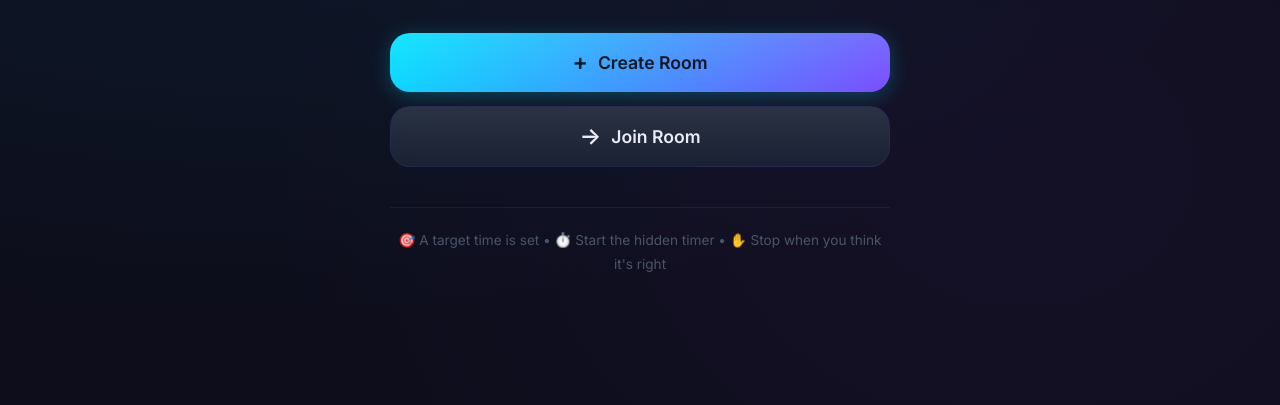
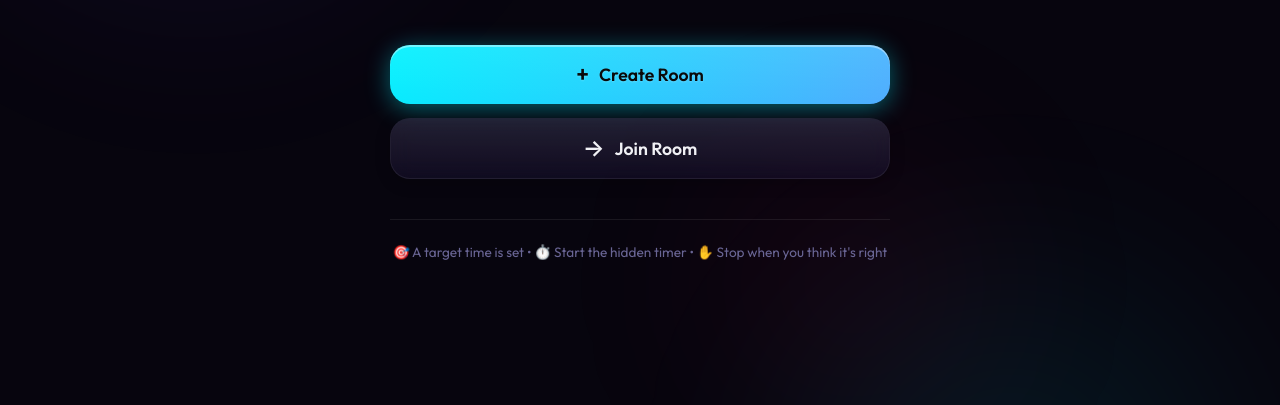
Before and after one commit to Snavetech/timer-challenge, a website: page public/index.html in a window 1280 px wide. Shown: the part 395-800 px from the top of the page. Drawn offline with nearby package versions, Linux system fonts and the light colour scheme; no server answers.

Commit message:
Redesign UI to Midnight Aurora Glassmorphism theme

```diff
--- a/public/css/style.css
+++ b/public/css/style.css
@@ -4,47 +4,47 @@
 
 /* ─── CSS Custom Properties ─── */
 :root {
-  --bg-primary: #0a0e1a;
-  --bg-secondary: #111827;
-  --bg-card: rgba(17, 24, 39, 0.85);
-  --bg-card-solid: #141c2e;
-  --bg-input: rgba(30, 41, 59, 0.7);
-  --border-subtle: rgba(99, 102, 241, 0.15);
-  --border-glow: rgba(0, 229, 255, 0.3);
-
-  --accent: #00e5ff;
-  --accent-dim: rgba(0, 229, 255, 0.15);
-  --accent-2: #7c4dff;
-  --accent-2-dim: rgba(124, 77, 255, 0.15);
-  --accent-gradient: linear-gradient(135deg, #00e5ff, #7c4dff);
-
-  --success: #00e676;
-  --success-dim: rgba(0, 230, 118, 0.12);
-  --warning: #ffab00;
-  --warning-dim: rgba(255, 171, 0, 0.12);
-  --danger: #ff1744;
-  --danger-dim: rgba(255, 23, 68, 0.12);
-
-  --text: #e8eaf6;
-  --text-muted: #7986cb;
-  --text-dim: #4a5568;
-
-  --font-body: 'Inter', system-ui, -apple-system, sans-serif;
-  --font-mono: 'JetBrains Mono', 'Fira Code', monospace;
+  --bg-primary: #07050e;
+  --bg-secondary: #130f25;
+  --bg-card: rgba(25, 20, 48, 0.4);
+  --bg-card-solid: #1b1633;
+  --bg-input: rgba(30, 24, 60, 0.4);
+  --border-subtle: rgba(255, 255, 255, 0.08);
+  --border-glow: rgba(0, 242, 254, 0.3);
+
+  --accent: #00f2fe;
+  --accent-dim: rgba(0, 242, 254, 0.15);
+  --accent-2: #ff0844;
+  --accent-2-dim: rgba(255, 8, 68, 0.15);
+  --accent-gradient: linear-gradient(135deg, #00f2fe 0%, #4facfe 100%);
+
+  --success: #00f260;
+  --success-dim: rgba(0, 242, 96, 0.12);
+  --warning: #f6d365;
+  --warning-dim: rgba(246, 211, 101, 0.12);
+  --danger: #ff0844;
+  --danger-dim: rgba(255, 8, 68, 0.12);
+
+  --text: #f0f0f5;
+  --text-muted: #a4a1c5;
+  --text-dim: #696594;
+
+  --font-body: 'Outfit', system-ui, -apple-system, sans-serif;
+  --font-mono: 'Space Mono', 'JetBrains Mono', 'Fira Code', monospace;
 
   --radius-sm: 8px;
   --radius-md: 14px;
   --radius-lg: 20px;
-  --radius-xl: 28px;
+  --radius-xl: 32px;
   --radius-full: 9999px;
 
-  --shadow-glow: 0 0 30px rgba(0, 229, 255, 0.15);
-  --shadow-card: 0 8px 32px rgba(0, 0, 0, 0.3);
-  --shadow-elevated: 0 16px 64px rgba(0, 0, 0, 0.4);
+  --shadow-glow: 0 0 40px rgba(0, 242, 254, 0.2);
+  --shadow-card: 0 16px 40px rgba(0, 0, 0, 0.4);
+  --shadow-elevated: 0 24px 80px rgba(0, 0, 0, 0.6);
 
   --transition-fast: 150ms ease;
-  --transition-base: 250ms ease;
-  --transition-slow: 400ms cubic-bezier(0.16, 1, 0.3, 1);
+  --transition-base: 300ms cubic-bezier(0.2, 0.8, 0.2, 1);
+  --transition-slow: 500ms cubic-bezier(0.16, 1, 0.3, 1);
 }
 
 /* ─── Reset & Base ─── */
@@ -76,17 +76,51 @@
   position: fixed;
   inset: 0;
   z-index: 0;
-  background:
-    radial-gradient(ellipse 80% 60% at 20% 30%, rgba(0, 229, 255, 0.06), transparent),
-    radial-gradient(ellipse 60% 80% at 80% 70%, rgba(124, 77, 255, 0.06), transparent),
-    radial-gradient(ellipse 100% 100% at 50% 50%, var(--bg-primary), var(--bg-primary));
-  animation: bgShift 20s ease infinite alternate;
-}
-
-@keyframes bgShift {
-  0% { filter: hue-rotate(0deg); }
-  50% { filter: hue-rotate(15deg); }
-  100% { filter: hue-rotate(-10deg); }
+  background: var(--bg-primary);
+  overflow: hidden;
+}
+
+.orb {
+  position: absolute;
+  border-radius: 50%;
+  filter: blur(80px);
+  opacity: 0.5;
+  animation: floatOrb 20s infinite alternate cubic-bezier(0.4, 0, 0.2, 1);
+}
+
+.orb-1 {
+  width: 600px;
+  height: 600px;
+  background: radial-gradient(circle, rgba(124, 77, 255, 0.3) 0%, rgba(124, 77, 255, 0) 70%);
+  top: -200px;
+  left: -200px;
+  animation-delay: 0s;
+}
+
+.orb-2 {
+  width: 700px;
+  height: 700px;
+  background: radial-gradient(circle, rgba(0, 242, 254, 0.2) 0%, rgba(0, 242, 254, 0) 70%);
+  bottom: -300px;
+  right: -100px;
+  animation-delay: -5s;
+}
+
+.orb-3 {
+  width: 500px;
+  height: 500px;
+  background: radial-gradient(circle, rgba(255, 8, 68, 0.15) 0%, rgba(255, 8, 68, 0) 70%);
+  top: 40%;
+  left: 50%;
+  transform: translate(-50%, -50%);
+  animation-delay: -10s;
+}
+
+@keyframes floatOrb {
+  0% { transform: translate(0, 0) scale(1); }
+  33% { transform: translate(100px, 50px) scale(1.1); }
+  66% { transform: translate(-50px, 150px) scale(0.9); }
+  100% { transform: translate(0, 0) scale(1); }
 }
 
 /* ─── App Container ─── */
@@ -246,30 +280,35 @@
 
 .btn-primary {
   background: var(--accent-gradient);
-  color: #0a0e1a;
-  box-shadow: 0 4px 20px rgba(0, 229, 255, 0.25);
+  color: #000;
+  box-shadow: 0 4px 24px rgba(0, 242, 254, 0.4), inset 0 2px 0 rgba(255,255,255,0.4);
+  text-shadow: 0 1px 2px rgba(255,255,255,0.2);
 }
 
 .btn-primary:hover {
-  transform: translateY(-2px);
-  box-shadow: 0 6px 30px rgba(0, 229, 255, 0.35);
+  transform: translateY(-3px) scale(1.02);
+  box-shadow: 0 8px 32px rgba(0, 242, 254, 0.6), inset 0 2px 0 rgba(255,255,255,0.5);
 }
 
 .btn-primary:active {
-  transform: translateY(0);
+  transform: translateY(0) scale(0.98);
+  box-shadow: 0 2px 10px rgba(0, 242, 254, 0.3);
 }
 
 .btn-secondary {
   background: var(--bg-input);
   color: var(--text);
   border: 1px solid var(--border-subtle);
-  backdrop-filter: blur(10px);
+  backdrop-filter: blur(12px);
+  -webkit-backdrop-filter: blur(12px);
+  box-shadow: 0 4px 16px rgba(0,0,0,0.2);
 }
 
 .btn-secondary:hover {
-  border-color: var(--accent);
-  background: rgba(0, 229, 255, 0.08);
+  border-color: rgba(255,255,255,0.2);
+  background: rgba(255,255,255,0.05);
   transform: translateY(-2px);
+  box-shadow: 0 6px 20px rgba(0,0,0,0.3), 0 0 15px var(--accent-dim);
 }
 
 .btn-accent {
@@ -326,12 +365,13 @@
    ═══════════════════════════════════════════ */
 
 .card {
-  background: var(--bg-card);
-  border: 1px solid var(--border-subtle);
+  background: linear-gradient(145deg, rgba(30, 24, 60, 0.6) 0%, rgba(19, 15, 37, 0.8) 100%);
+  border: 1px solid rgba(255, 255, 255, 0.08);
   border-radius: var(--radius-xl);
   padding: 36px;
-  backdrop-filter: blur(20px);
-  box-shadow: var(--shadow-card);
+  backdrop-filter: blur(30px);
+  -webkit-backdrop-filter: blur(30px);
+  box-shadow: var(--shadow-card), inset 0 1px 0 rgba(255, 255, 255, 0.1);
   width: 100%;
 }
 
@@ -927,21 +967,23 @@
   flex-direction: column;
   align-items: center;
   justify-content: center;
-  padding: 20px 36px;
-  background: rgba(0, 229, 255, 0.04);
-  border: 1px solid rgba(0, 229, 255, 0.12);
+  padding: 30px 48px;
+  background: linear-gradient(145deg, rgba(30, 24, 60, 0.4) 0%, rgba(19, 15, 37, 0.6) 100%);
+  border: 1px solid rgba(255, 255, 255, 0.1);
   border-radius: var(--radius-xl);
-  backdrop-filter: blur(10px);
+  backdrop-filter: blur(20px);
+  -webkit-backdrop-filter: blur(20px);
+  box-shadow: 0 10px 40px rgba(0,0,0,0.3), inset 0 2px 20px rgba(0, 242, 254, 0.1);
 }
 
 .live-timer-value {
   font-family: var(--font-mono);
-  font-size: clamp(2.5rem, 8vw, 3.5rem);
+  font-size: clamp(3rem, 10vw, 4.5rem);
   font-weight: 700;
-  color: var(--text);
-  text-shadow: 0 0 20px rgba(0, 229, 255, 0.2);
-  line-height: 1.1;
-  letter-spacing: 0.02em;
+  color: #ffffff;
+  text-shadow: 0 0 20px rgba(0, 242, 254, 0.4), 0 0 40px rgba(0, 242, 254, 0.2);
+  line-height: 1;
+  letter-spacing: -0.02em;
   tabular-nums: true;
   font-variant-numeric: tabular-nums;
 }
@@ -1477,8 +1519,11 @@
 .grid-cell {
   aspect-ratio: 1;
   border-radius: var(--radius-lg);
-  border: 2px solid var(--border-subtle);
-  background: var(--bg-input);
+  border: 1px solid rgba(255, 255, 255, 0.05);
+  background: rgba(30, 24, 60, 0.4);
+  backdrop-filter: blur(10px);
+  -webkit-backdrop-filter: blur(10px);
+  box-shadow: inset 0 2px 10px rgba(255,255,255,0.02);
   cursor: pointer;
   transition: all var(--transition-base);
   position: relative;
@@ -1486,7 +1531,7 @@
   display: flex;
   align-items: center;
   justify-content: center;
-  font-size: 1.8rem;
+  font-size: 2.2rem;
   font-family: var(--font-body);
 }
 
@@ -1494,15 +1539,16 @@
   content: '';
   position: absolute;
   inset: 0;
-  background: linear-gradient(180deg, rgba(255,255,255,0.04), transparent);
+  background: linear-gradient(135deg, rgba(255,255,255,0.1), transparent 60%);
   pointer-events: none;
   transition: all var(--transition-base);
 }
 
 .grid-cell:hover:not(.grid-cell-disabled):not(.grid-cell-locked) {
-  border-color: var(--accent-2);
-  transform: scale(1.05);
-  box-shadow: 0 0 20px rgba(124, 77, 255, 0.2);
+  border-color: rgba(255,255,255,0.2);
+  background: rgba(255,255,255,0.05);
+  transform: translateY(-4px) scale(1.02);
+  box-shadow: 0 10px 20px rgba(0,0,0,0.3), inset 0 2px 20px rgba(255,255,255,0.05);
 }
 
 .grid-cell:active:not(.grid-cell-disabled):not(.grid-cell-locked) {
--- a/public/index.html
+++ b/public/index.html
@@ -8,13 +8,16 @@
   <meta name="theme-color" content="#0a0e1a">
   <link rel="preconnect" href="https://fonts.googleapis.com">
   <link rel="preconnect" href="https://fonts.gstatic.com" crossorigin>
-  <link href="https://fonts.googleapis.com/css2?family=Inter:wght@400;500;600;700;800;900&family=JetBrains+Mono:wght@400;600;700&display=swap" rel="stylesheet" media="print" onload="this.media='all'">
-  <noscript><link href="https://fonts.googleapis.com/css2?family=Inter:wght@400;500;600;700;800;900&family=JetBrains+Mono:wght@400;600;700&display=swap" rel="stylesheet"></noscript>
+  <link href="https://fonts.googleapis.com/css2?family=Outfit:wght@300;400;500;600;700;800;900&family=Space+Mono:ital,wght@0,400;0,700;1,400;1,700&display=swap" rel="stylesheet">
   <link rel="stylesheet" href="css/style.css">
 </head>
 <body>
   <!-- ═══ Particles Background ═══ -->
-  <div id="particles-bg"></div>
+  <div id="particles-bg">
+    <div class="orb orb-1"></div>
+    <div class="orb orb-2"></div>
+    <div class="orb orb-3"></div>
+  </div>
 
   <!-- ═══ Main Container ═══ -->
   <div id="app">
```
